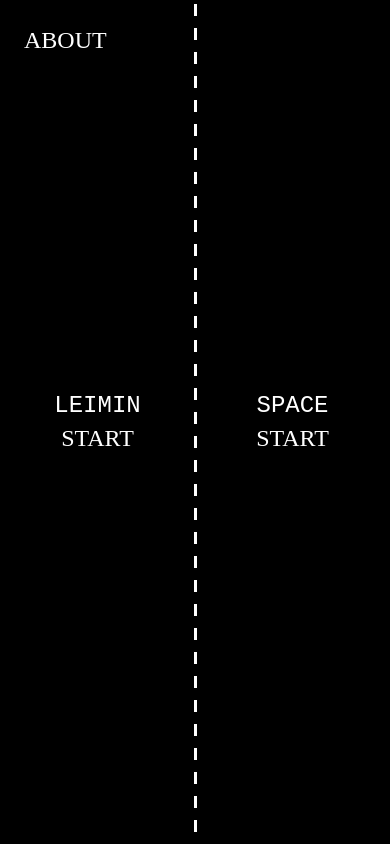
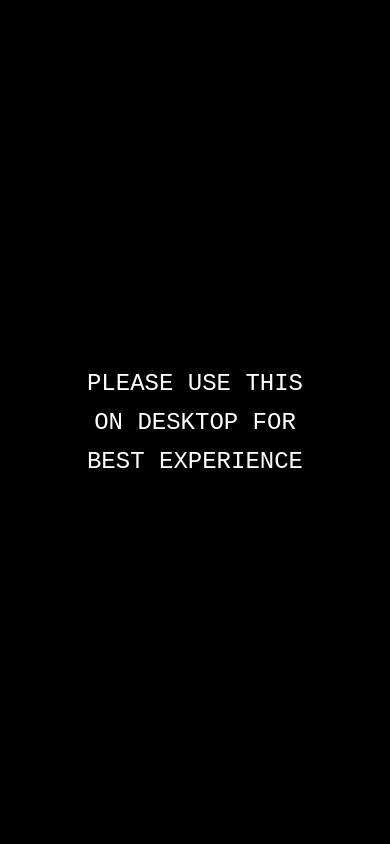
Before and after one commit to eastmountaincode/leiminspace-pong-demo, a Next.js app: page / in a window 390 px wide. Built offline with nearby package versions, Linux system fonts and the light colour scheme; a web font is replaced by a local one.

Commit message:
mobile message

```diff
--- a/src/app/page.tsx
+++ b/src/app/page.tsx
@@ -12,7 +12,23 @@ import IntroContent from '../components/IntroContent';
 import PongCanvas from '../components/pong/PongCanvas';
 import AboutModal from '../components/AboutModal';
 
-export default function PongGame() {
+// Mobile detection component
+function MobileMessage() {
+  return (
+    <div className="w-full h-screen bg-black text-white flex items-center justify-center">
+      <div className="text-center px-6">
+        <div className="text-2xl mt-8 leading-relaxed">
+          PLEASE USE THIS<br />
+          ON DESKTOP FOR<br />
+          BEST EXPERIENCE
+        </div>
+      </div>
+    </div>
+  );
+}
+
+// Desktop content wrapper
+function DesktopContent() {
   const [gameState] = useAtom(gameStateAtom);
   const [playerStates] = useAtom(playerStatesAtom);
   const [, resetPlayers] = useAtom(resetPlayersAtom);
@@ -54,3 +70,19 @@ export default function PongGame() {
     </>
   );
 }
+
+export default function PongGame() {
+  return (
+    <>
+      {/* Show mobile message on small screens */}
+      <div className="block md:hidden">
+        <MobileMessage />
+      </div>
+
+      {/* Show desktop content on medium screens and up */}
+      <div className="hidden md:block">
+        <DesktopContent />
+      </div>
+    </>
+  );
+}
```
